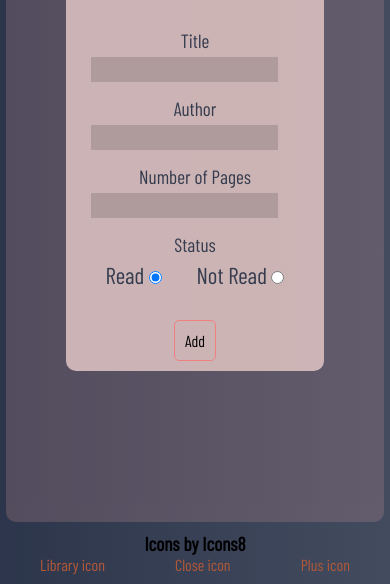
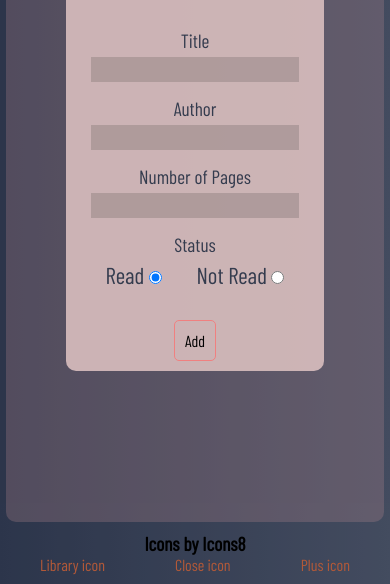
Before and after one commit to TruePadawan/Library, a plain HTML site: page index.html in a window 390 px wide. Both pictures are taken after a click on the button 194 px from the left and 100 px from the top of the page. Shown: the part 260-844 px from the top of the page. Drawn offline with nearby package versions, Linux system fonts and the light colour scheme.

Commit message:
Fix styling bug where input field width wasn't 100% on mobile

```diff
--- a/styles.css
+++ b/styles.css
@@ -241,11 +241,12 @@ footer a {
     color: #343c4e;
 }
 
-.new-book-form-content input {
+.new-book-form-content input:not(.bk-status input) {
     border: none;
     background-color: #a18f8fa9;
     padding: 5px;
     margin-top: 5px;
+    width: 100%;
 }
 
 .bk-status {
```
